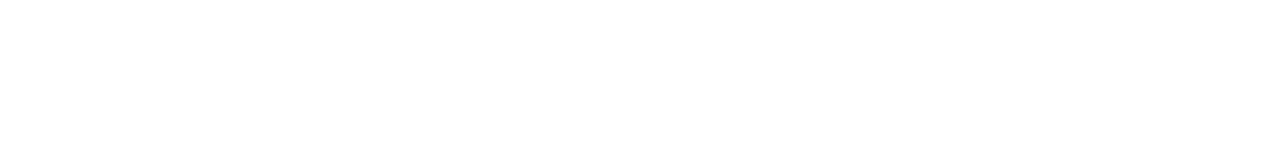
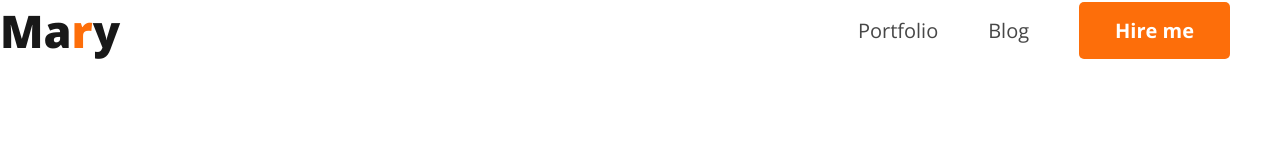
Before and after one commit to dev-tanvirtonmoy/Portfolio-hardy, a plain HTML site: page index.html in a window 1280 px wide. Drawn offline with nearby package versions, Linux system fonts and the light colour scheme.

Commit message:
the fucking navbar is done

```diff
--- a/assets/css/style.css
+++ b/assets/css/style.css
@@ -0,0 +1,72 @@
+/* Common or Universal CSS start from here */
+* {
+    padding: 0;
+    margin: 0;
+    font-family: "Open Sans", sans-serif;
+}
+
+body {
+    overflow-x: hidden;
+}
+
+/* ul,
+ol,
+li {
+    list-style: none;
+} */
+
+/* a,
+a:hover {
+    text-decoration: none;
+} */
+
+/* Common or Universal CSS end here */
+
+/* Shared CSS start here */
+.primary-btn {
+    border: 0;
+    border-radius: 5px;
+    background: #FD6E0A;
+    color: #FFF;
+    font-size: 20px;
+    font-weight: 700;
+    padding: 15px 36px;
+}
+
+/* Shared CSS end here */
+
+/* Navbar part CSS start from here */
+nav {
+    display: flex;
+    justify-content: space-between;
+    align-items: center;
+}
+
+.logo {
+    color: #181818;
+    font-size: 45px;
+    font-weight: 800;
+}
+
+.logo span {
+    color: #FD6E0A;
+}
+
+nav > ul {
+    display: flex;
+    align-items: center;
+}
+
+nav li {
+    list-style: none;
+    font-size: 20px;
+    font-weight: 400;
+    margin-right: 50px;
+}
+
+nav a {
+    text-decoration: none;
+    color: #474747;
+}
+
+/* Navbar part CSS end here */
--- a/index.html
+++ b/index.html
@@ -1,15 +1,28 @@
 <!DOCTYPE html>
 <html lang="en">
+
 <head>
     <meta charset="UTF-8">
     <meta name="viewport" content="width=device-width, initial-scale=1.0">
     <title>Web devloper Hardy portfolio</title>
     <link rel="shortcut icon" href="assets/images/hardy.png" type="image/x-icon">
+    <link rel="preconnect" href="https://fonts.googleapis.com">
+    <link rel="preconnect" href="https://fonts.gstatic.com" crossorigin>
+    <link href="https://fonts.googleapis.com/css2?family=Open+Sans:ital,wght@0,300..800;1,300..800&display=swap"
+        rel="stylesheet">
     <link rel="stylesheet" href="assets/css/style.css">
 </head>
+
 <body>
     <header>
-
+        <nav>
+            <h3 class="logo">Ma<span>r</span>y</h3>
+            <ul>
+                <li><a href="#">Portfolio</a></li>
+                <li><a href="#">Blog</a></li>
+                <li><button class="primary-btn">Hire me</button></li>
+            </ul>
+        </nav>
     </header>
     <main>
 
@@ -18,4 +31,5 @@
 
     </footer>
 </body>
+
 </html>
```
